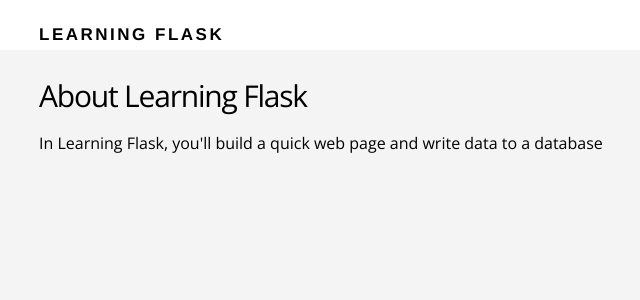
After one commit to jj1of62003/flask-testing, a Flask app: page /about in a window 1280 px wide. The commit adds this page. Shown: the top 300 px of the page, without its empty margins (101-741 px from the left). Run offline with Flask 2, Linux system fonts and the light colour scheme.

Commit message:
Added About Page and updated some formatting on the CSS page.

```diff
--- a/app.py
+++ b/app.py
@@ -6,6 +6,9 @@ app = Flask(__name__)
 def index():
     return render_template('index.html')
 
+@app.route("/about")
+def about():
+    return render_template("about.html")
 
 if __name__ == "__main__":
     app.run(debug=True)
--- a/static/css/main.css
+++ b/static/css/main.css
@@ -15,7 +15,6 @@ body {
 h2 {
 
     font-weight: 300;
-
     letter-spacing: -1.2px;
 }
 
@@ -55,6 +54,7 @@ a {
 
 .section-device img {
     width: 600px;
+    max-width: 100%;
 }
 
 .btn-primary {
--- /dev/null
+++ b/templates/about.html
@@ -0,0 +1,10 @@
+{% extends "layout.html" %}
+
+{% block content %}
+<main class="about-section">
+    <div class="container">
+        <h2>About Learning Flask</h2>
+        <p>In Learning Flask, you'll build a quick web page and write data to a database</p>
+    </div>
+</main>
+{% endblock %}
--- a/templates/index.html
+++ b/templates/index.html
@@ -6,9 +6,9 @@
             <div class="section-content">
                 <h2>Discover Places Near You.</h2>
                 <a href="#" class="btn-primary">Sign Up</a>
-                <a href="#" class="btn-secondary">Learn More</a>
+                <a href="{{ url_for('about') }}" class="btn-secondary">Learn More</a>
             </div>
-            <div class="section-devices">
+            <div class="section-device">
                 <img src="static/img/device.png">
             </div>
             <div class="clearfix"></div>
```
Lines whose indentation alone changed are shown as unchanged.
